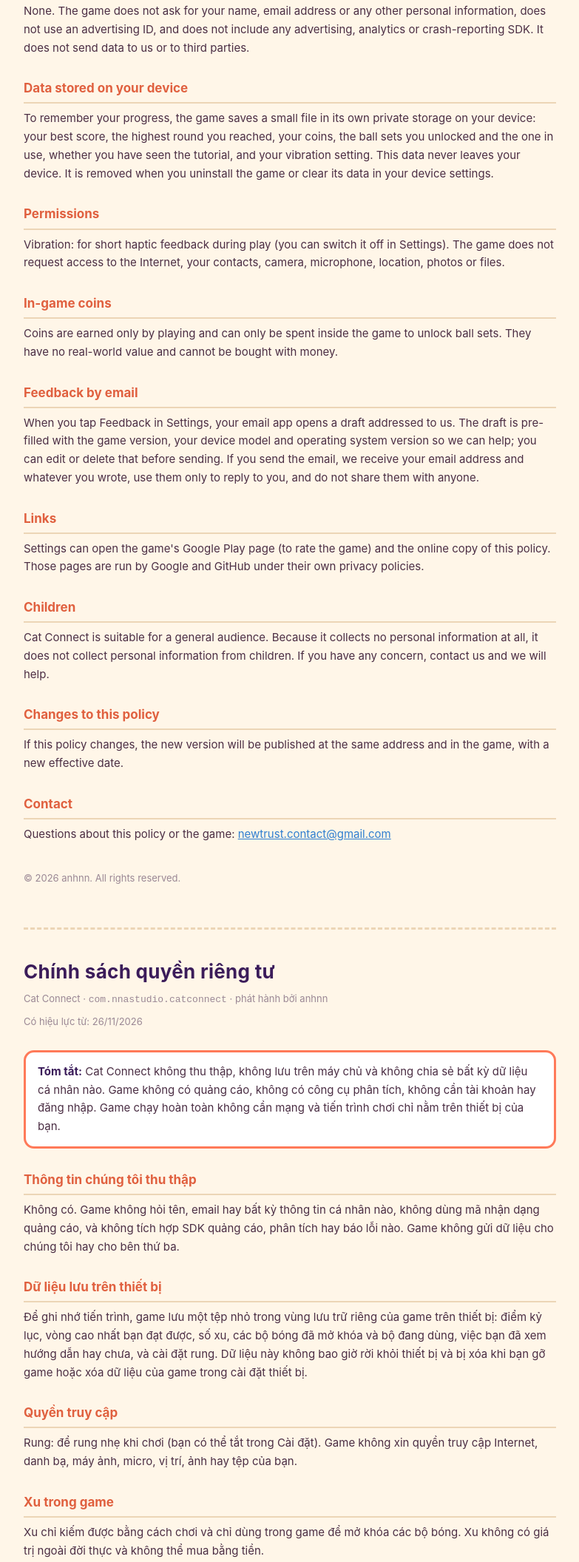
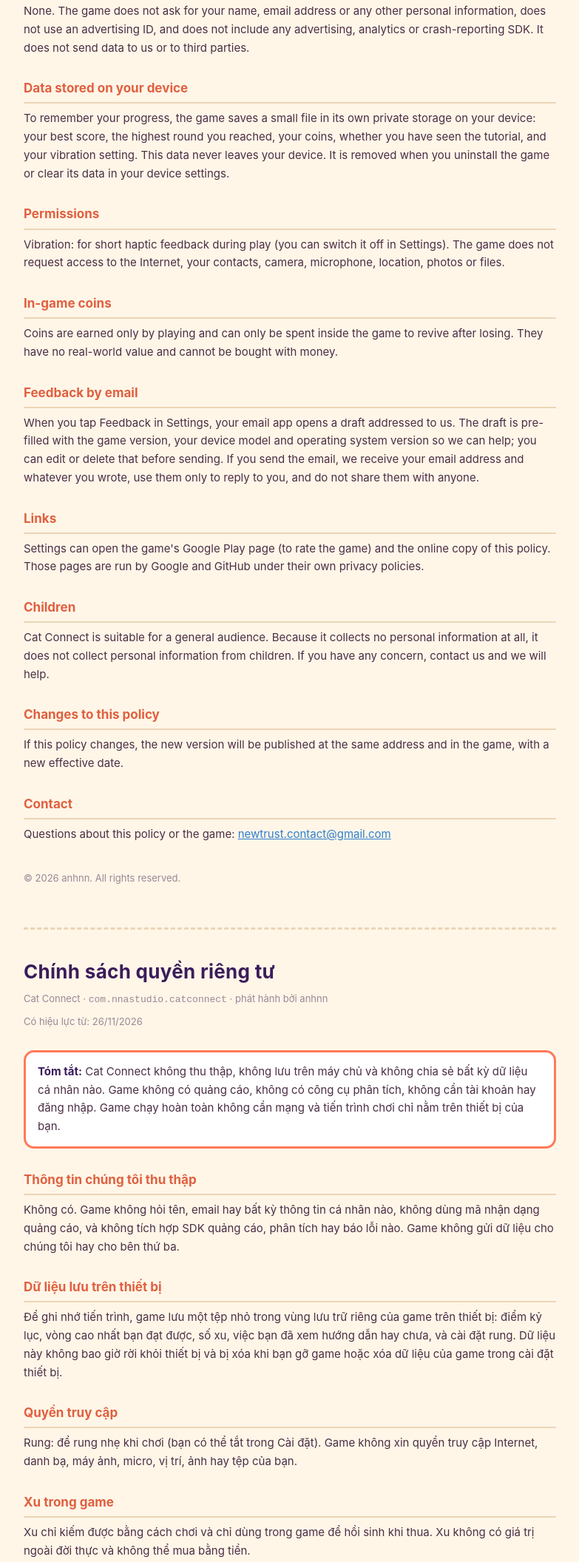
Before and after one commit to anhngocnguyen1034/privacy-policy, a plain HTML site: page cat-connect/index.html in a window 1280 px wide. Shown: the part 380-2492 px from the top of the page at 74% size, without its empty margins (248-1031 px from the left). Drawn offline with Linux system fonts and the light colour scheme.

Commit message:
Cat Connect: coins are spent on revives; ball sets removed
Co-Authored-By: Claude Opus 5.5 <noreply@anthropic.com>

```diff
--- a/cat-connect/index.html
+++ b/cat-connect/index.html
@@ -33,11 +33,11 @@
   <h2>Information we collect</h2>
   <p>None. The game does not ask for your name, email address or any other personal information, does not use an advertising ID, and does not include any advertising, analytics or crash-reporting SDK. It does not send data to us or to third parties.</p>
   <h2>Data stored on your device</h2>
-  <p>To remember your progress, the game saves a small file in its own private storage on your device: your best score, the highest round you reached, your coins, the ball sets you unlocked and the one in use, whether you have seen the tutorial, and your vibration setting. This data never leaves your device. It is removed when you uninstall the game or clear its data in your device settings.</p>
+  <p>To remember your progress, the game saves a small file in its own private storage on your device: your best score, the highest round you reached, your coins, whether you have seen the tutorial, and your vibration setting. This data never leaves your device. It is removed when you uninstall the game or clear its data in your device settings.</p>
   <h2>Permissions</h2>
   <p>Vibration: for short haptic feedback during play (you can switch it off in Settings). The game does not request access to the Internet, your contacts, camera, microphone, location, photos or files.</p>
   <h2>In-game coins</h2>
-  <p>Coins are earned only by playing and can only be spent inside the game to unlock ball sets. They have no real-world value and cannot be bought with money.</p>
+  <p>Coins are earned only by playing and can only be spent inside the game to revive after losing. They have no real-world value and cannot be bought with money.</p>
   <h2>Feedback by email</h2>
   <p>When you tap Feedback in Settings, your email app opens a draft addressed to us. The draft is pre-filled with the game version, your device model and operating system version so we can help; you can edit or delete that before sending. If you send the email, we receive your email address and whatever you wrote, use them only to reply to you, and do not share them with anyone.</p>
   <h2>Links</h2>
@@ -58,11 +58,11 @@
   <h2>Thông tin chúng tôi thu thập</h2>
   <p>Không có. Game không hỏi tên, email hay bất kỳ thông tin cá nhân nào, không dùng mã nhận dạng quảng cáo, và không tích hợp SDK quảng cáo, phân tích hay báo lỗi nào. Game không gửi dữ liệu cho chúng tôi hay cho bên thứ ba.</p>
   <h2>Dữ liệu lưu trên thiết bị</h2>
-  <p>Để ghi nhớ tiến trình, game lưu một tệp nhỏ trong vùng lưu trữ riêng của game trên thiết bị: điểm kỷ lục, vòng cao nhất bạn đạt được, số xu, các bộ bóng đã mở khóa và bộ đang dùng, việc bạn đã xem hướng dẫn hay chưa, và cài đặt rung. Dữ liệu này không bao giờ rời khỏi thiết bị và bị xóa khi bạn gỡ game hoặc xóa dữ liệu của game trong cài đặt thiết bị.</p>
+  <p>Để ghi nhớ tiến trình, game lưu một tệp nhỏ trong vùng lưu trữ riêng của game trên thiết bị: điểm kỷ lục, vòng cao nhất bạn đạt được, số xu, việc bạn đã xem hướng dẫn hay chưa, và cài đặt rung. Dữ liệu này không bao giờ rời khỏi thiết bị và bị xóa khi bạn gỡ game hoặc xóa dữ liệu của game trong cài đặt thiết bị.</p>
   <h2>Quyền truy cập</h2>
   <p>Rung: để rung nhẹ khi chơi (bạn có thể tắt trong Cài đặt). Game không xin quyền truy cập Internet, danh bạ, máy ảnh, micro, vị trí, ảnh hay tệp của bạn.</p>
   <h2>Xu trong game</h2>
-  <p>Xu chỉ kiếm được bằng cách chơi và chỉ dùng trong game để mở khóa các bộ bóng. Xu không có giá trị ngoài đời thực và không thể mua bằng tiền.</p>
+  <p>Xu chỉ kiếm được bằng cách chơi và chỉ dùng trong game để hồi sinh khi thua. Xu không có giá trị ngoài đời thực và không thể mua bằng tiền.</p>
   <h2>Góp ý qua email</h2>
   <p>Khi bạn chạm Góp ý trong Cài đặt, ứng dụng email của bạn mở một thư nháp gửi tới chúng tôi. Thư nháp điền sẵn phiên bản game, tên mẫu thiết bị và phiên bản hệ điều hành để chúng tôi dễ hỗ trợ; bạn có thể sửa hoặc xóa trước khi gửi. Nếu bạn gửi thư, chúng tôi nhận được địa chỉ email của bạn và nội dung bạn viết, chỉ dùng để trả lời bạn và không chia sẻ cho ai khác.</p>
   <h2>Liên kết</h2>
```
